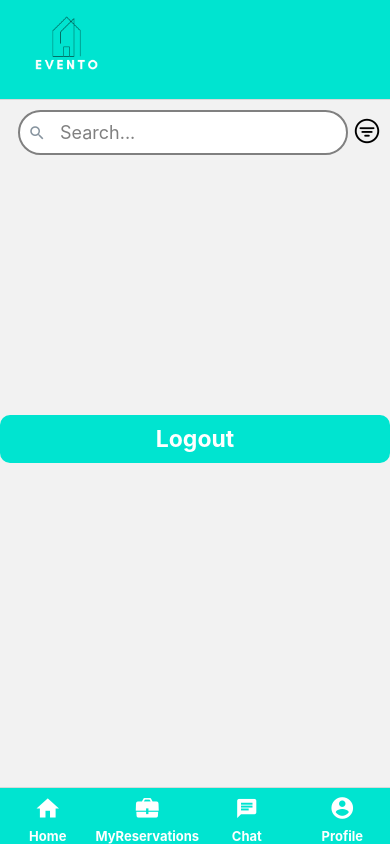
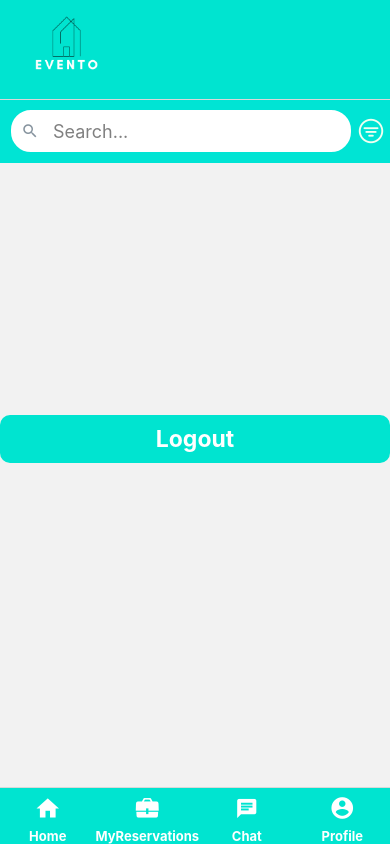
Before and after one commit to ahmadAs123/Event-hall-reservation-application, a React Native app: screen /HomePage in a window 390 px wide. Built offline with nearby package versions, Linux system fonts and the light colour scheme; no server answers.

Commit message:
edit the search bar designe

```diff
--- a/component/SearchFeild.js
+++ b/component/SearchFeild.js
@@ -34,7 +34,7 @@ import LoadingPage from './LoadingPage';
           <Icon
             name="search"
             type="Feather"
-            size={28}
+            size={30}
             containerStyle={styles.iconContainer}
             color="black"
             onPress={SearchFunction}
@@ -45,7 +45,7 @@ import LoadingPage from './LoadingPage';
           <IoniconsIcon
             name="filter-circle-outline"
             size={30}
-            color="black"
+            color="#f0fff0"
             style={styles.Filltericon}
             onPress={() => {
               console.log('Filter icon pressed');
@@ -58,8 +58,10 @@ import LoadingPage from './LoadingPage';
 
   const styles = StyleSheet.create({
     container: {
-      paddingHorizontal: 10,
-      bottom: 4,
+      bottom: 11,
+      backgroundColor:"#00e4d4",
+      height:69,
+
     },
     inputText: {
       color: 'black',
@@ -67,8 +69,8 @@ import LoadingPage from './LoadingPage';
 
     iconContainer: {
       right: 10,
-      top: -47,
-      marginLeft: 352,
+      top: -36,
+      marginLeft: 363,
       width: 30,
       height: 30,
     },
@@ -80,18 +82,22 @@ import LoadingPage from './LoadingPage';
     },
 
     Filltericon: {
-      marginLeft: 342,
-      top: -49,
+      marginLeft: 352,
+      top: -39,
+      left:4
     },
 
     input: {
-      width: 330,
-      height: 45,
-      borderRadius: 23,
+      width: 340,
+      height: 42,
+      borderRadius: 20,
       borderWidth: 2,
       backgroundColor: 'white',
       borderBottomWidth: 2,
-      borderColor: 'gray',
+      borderColor: 'white',
+      top:7,
+      left:3
+
     },
   });
 
```
